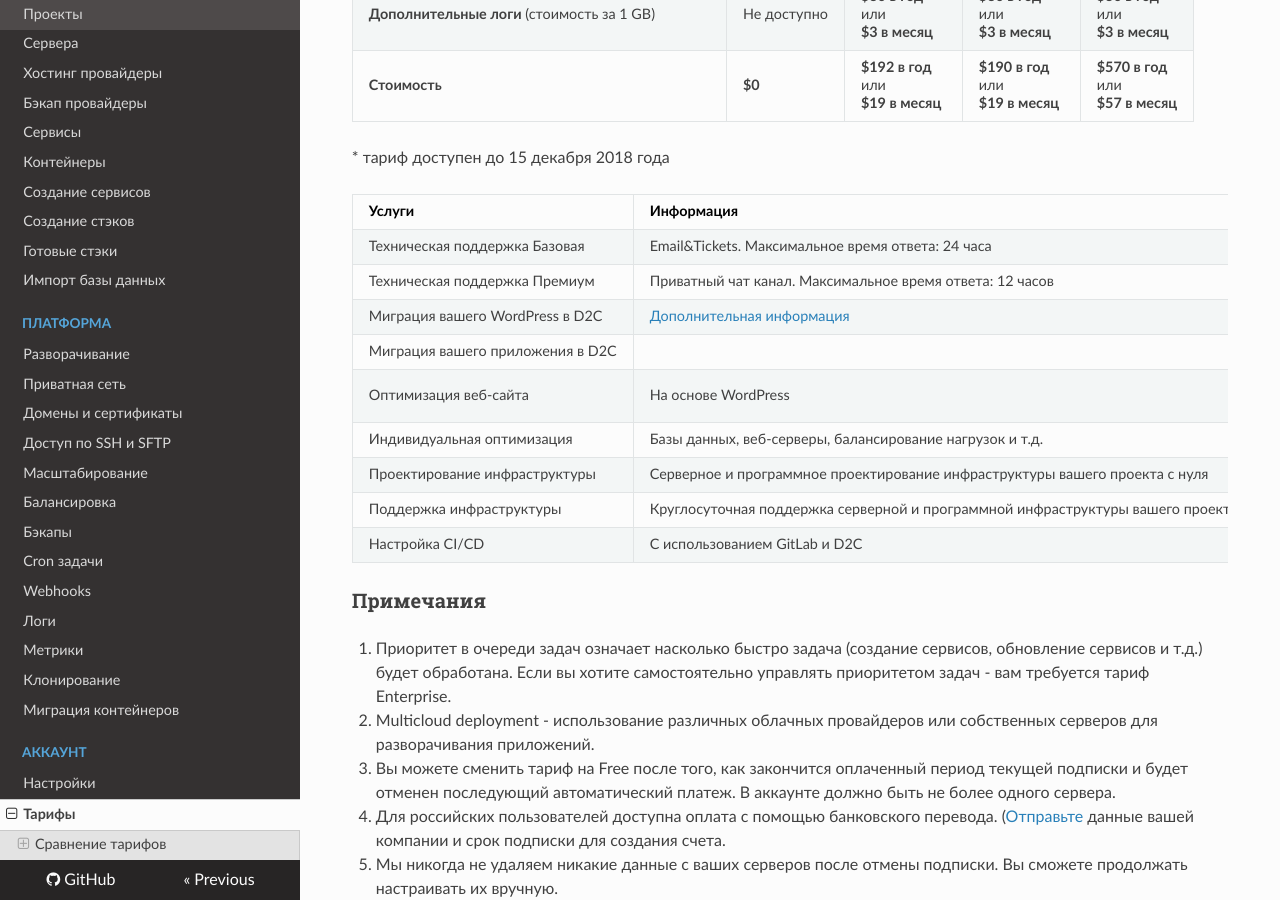
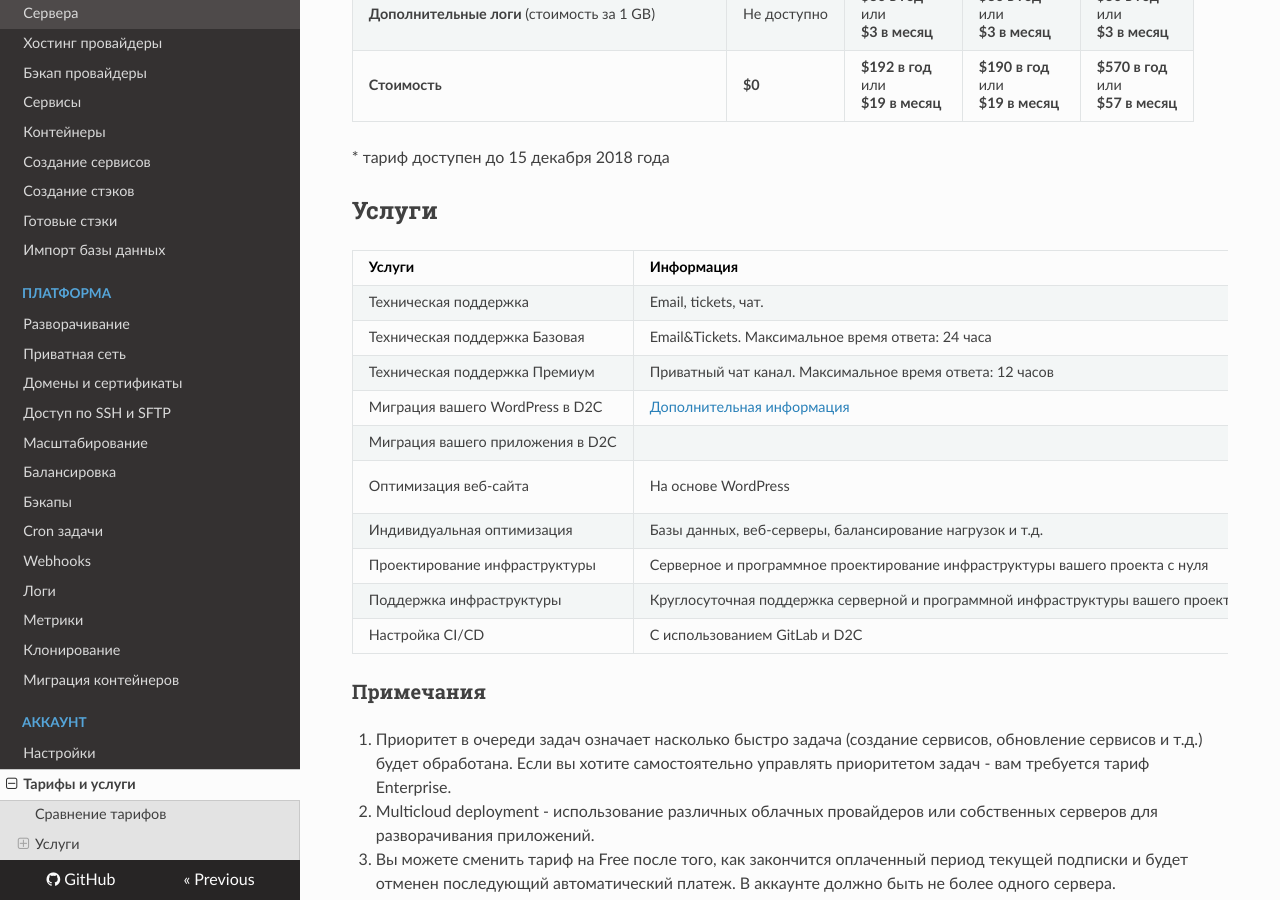
Before and after one commit to d2cio/docs-ru, an MkDocs documentation site: the page built from docs/account/plan.md, in a window 1280 px wide and 900 px high, scrolled down 824 px. Built offline with MkDocs 1.6.1, drawn with Linux system fonts in a browser that asks for light colours; nearby versions of some CDN libraries; old or Windows-style settings are respelled for this version of MkDocs; some of the changed text lies outside the part shown.

Commit message:
changed pages to nav, new header and service in plans, link to stackhub

```diff
--- a/docs/account/plan.md
+++ b/docs/account/plan.md
@@ -23,8 +23,11 @@ Multicloud deployment                                 | ❌             | ✅
 
 \* тариф доступен до 15 декабря 2018 года
 
+## Услуги
+
 Услуги                        | Информация   |  Стоимость
 ----------------------------- | ------------ | ----------
+Техническая поддержка         | Email, tickets, чат.    | **$40 в час**. [Свяжитесь с нами](mailto:support@d2c.io?subject=Техническая поддержка)
 Техническая поддержка Базовая | Email&Tickets. Максимальное время ответа: 24 часа   | **$150 в месяц**. [Подписаться](https://pay.paddle.com/checkout/539534)
 Техническая поддержка Премиум | Приватный чат канал. Максимальное время ответа: 12 часов | **$350 в месяц**. [Подписаться](https://pay.paddle.com/checkout/539535)
 Миграция вашего WordPress в D2C | [Дополнительная информация](https://d2c.io/services/your-wordpress-site-migration-to-our-platform)     | **$50** |
--- a/mkdocs.yml
+++ b/mkdocs.yml
@@ -6,7 +6,7 @@ site_dir: site
 
 repo_url: https://github.com/d2cio/docs/
 
-pages:
+nav:
 - Вступление: index.md
 - Тур по сервису: 'quick-tour/introduction.md'
 - Начало работы:
@@ -59,7 +59,7 @@ pages:
   - 'Миграция контейнеров': 'platform/migration.md'
 - Аккаунт:
   - 'Настройки': 'account/settings.md'
-  - 'Тарифы': 'account/plan.md'
+  - 'Тарифы и услуги': 'account/plan.md'
 
 theme: readthedocs
 
```
Also changed, not shown: docs/getting-started/stack-hub.md (+4 -0 lines).
